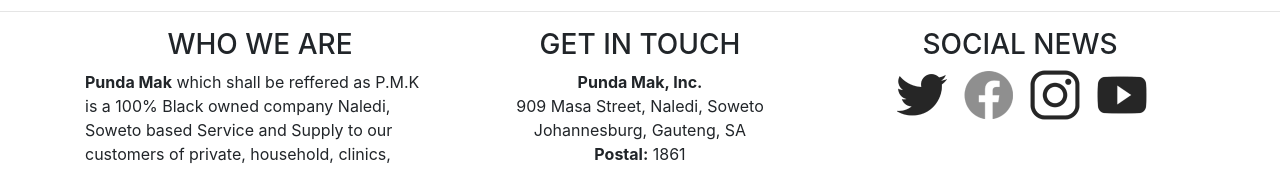
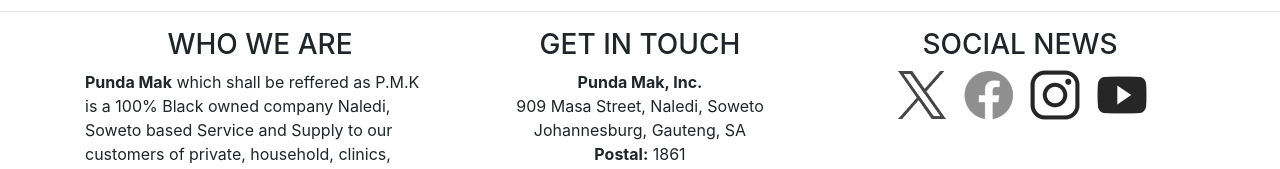
Before and after one commit to PundaMak/PundaMak, a plain HTML site: page index.html in a window 1280 px wide. Shown: the part 2287-2456 px from the top of the page. Drawn offline with Linux system fonts and the light colour scheme.

Commit message:
Update index.html

```diff
--- a/index.html
+++ b/index.html
@@ -209,7 +209,7 @@
             <h3 class="text-center">SOCIAL NEWS</h3>
             <div class="social-icon">
               <div class="social-item">
-                  <a href="#"><img src="images/twitter.png" width="50PX"></a>
+                  <a href="#"><img src="images/x.png" width="50PX"></a>
               </div>
               <div class="social-item">
                   <a href="#"><img src="images/facebook.png" width="50PX"></a>
```
